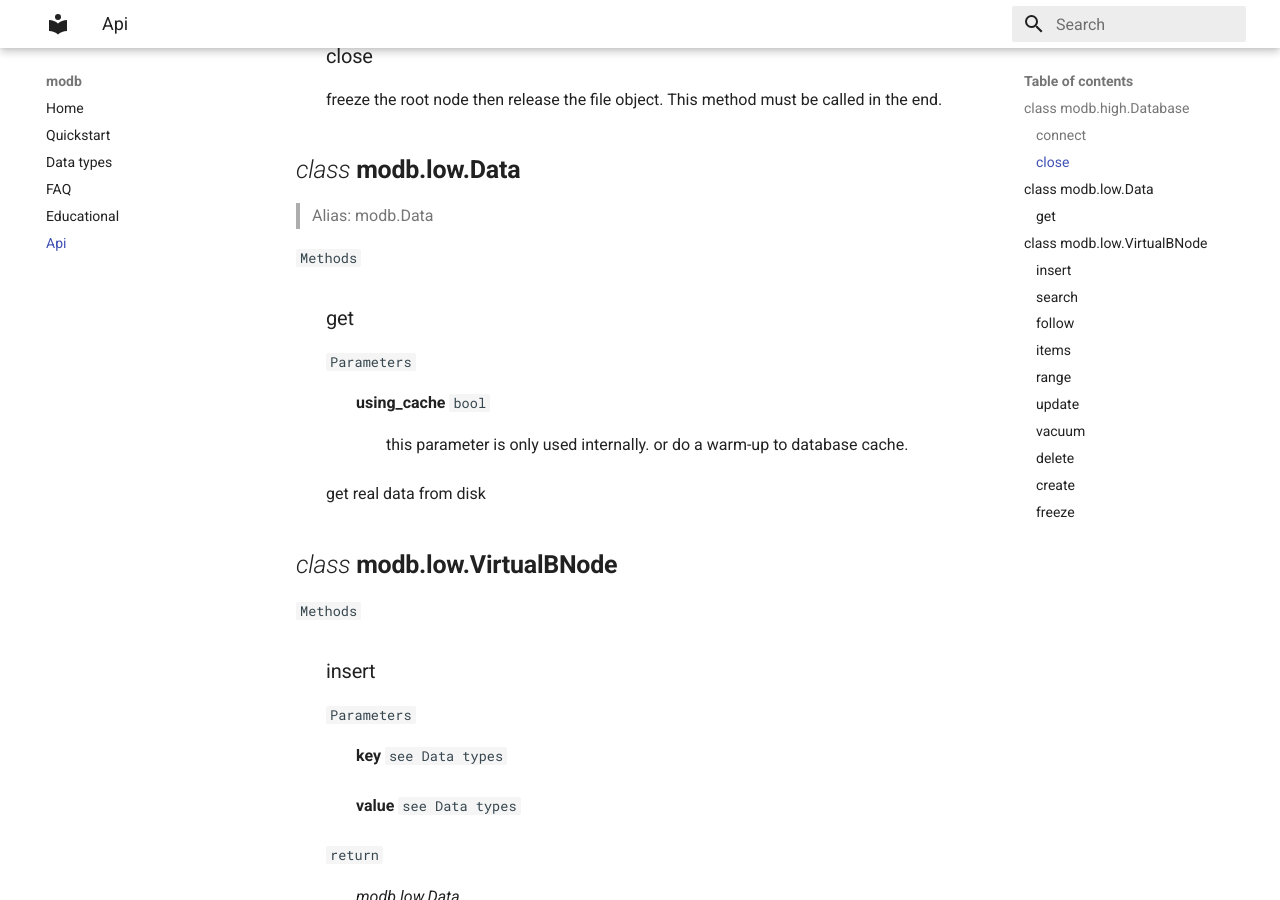
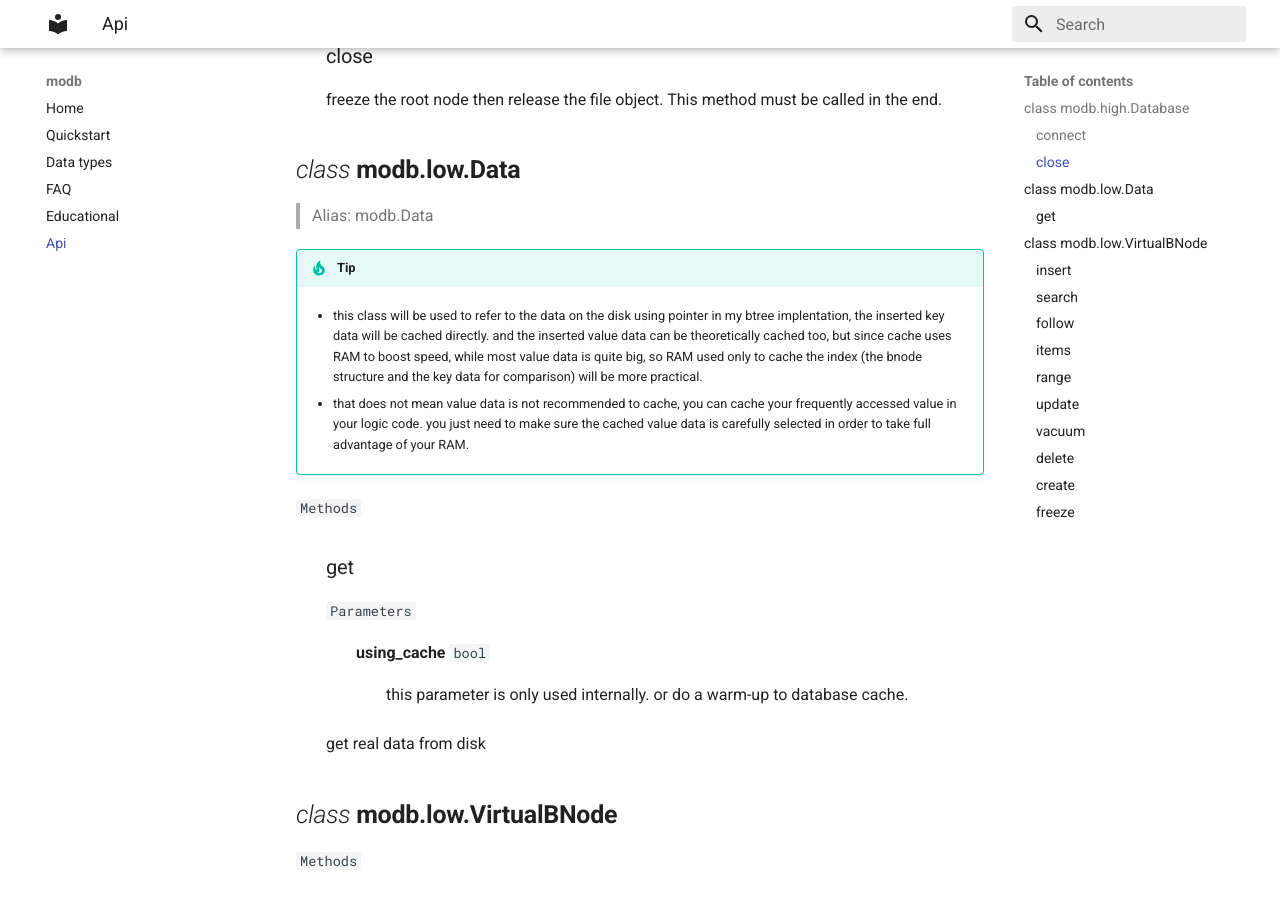
Before and after one commit to Darcy-C/modb, an MkDocs documentation site: the page built from docs/Api.md, in a window 1280 px wide and 900 px high, scrolled down 841 px. Built offline with MkDocs 1.6.1 and Material for MkDocs 9.7.7, drawn with Linux system fonts in a browser that asks for light colours.

Commit message:
`docs` add details to `Data` class

```diff
--- a/docs/Api.md
+++ b/docs/Api.md
@@ -37,6 +37,13 @@
 
 ## *class* **modb.low.Data**
 > Alias: modb.Data
+
+!!! tip
+
+    * this class will be used to refer to the data on the disk using pointer in my btree implentation, the inserted key data will be cached directly. and the inserted value data can be theoretically cached too, but since cache uses RAM to boost speed, while most value data is quite big, so RAM used only to cache the index (the bnode structure and the key data for comparison) will be more practical.
+
+    * that does not mean value data is not recommended to cache, you can cache your frequently accessed value in your logic code. you just need to make sure the cached value data is carefully selected in order to take full advantage of your RAM.
+
 
 `Methods`
 
```
